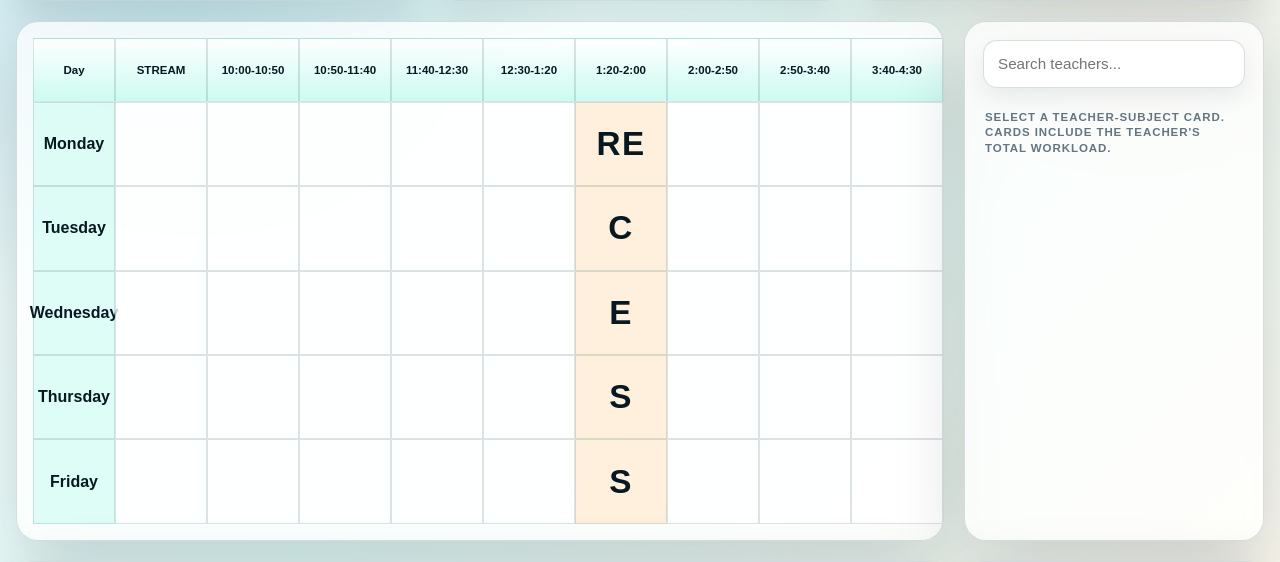
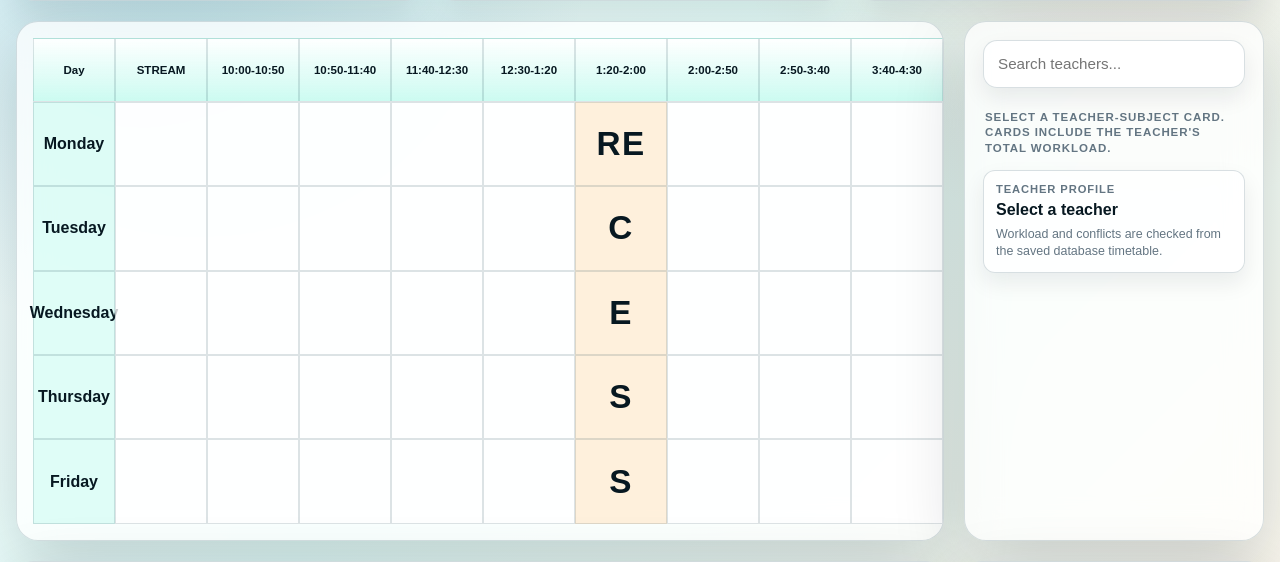
Before and after one commit to Satyanweshi01/Schedulo, a Flask app: page /editor/ in a window 1280 px wide. Shown: the part 231-793 px from the top of the page. Run offline with Flask 3, Linux system fonts and the light colour scheme.

Commit message:
Move scheduling checks to backend

```diff
--- a/app/blueprints/editor/routes.py
+++ b/app/blueprints/editor/routes.py
@@ -13,6 +13,20 @@ from reportlab.platypus import Image, Paragraph, SimpleDocTemplate, Spacer, Tabl
 from .services import week
 from ...extensions import db
 from ...models import *
+
+
+DAYS = ["Monday", "Tuesday", "Wednesday", "Thursday", "Friday"]
+TIME_SLOTS = [
+    "10:00-10:50",
+    "10:50-11:40",
+    "11:40-12:30",
+    "12:30-1:20",
+    "1:20-2:00",
+    "2:00-2:50",
+    "2:50-3:40",
+    "3:40-4:30",
+    "4:30-5:20",
+]
 
 
 @editor_bp.route("/")
@@ -32,50 +46,16 @@ def index():
         "college_name": "BENGAL INSTITUTE OF TECHNOLOGY",
     }
     current_timetable = get_timetable(current_week, dept_id, batch_id)
-
-    cards = db.session.execute(
-        db.select(TeacherAssignment).where(
-            TeacherAssignment.batch_id == batch_id,
-            TeacherAssignment.dept_id == dept_id
-        )
-    ).scalars().all()
-    # eta json banache cards theke
-
-    cards_json = [
-    {
-        "assignment_id": card.assignment_id,
-        "teacher_id": card.teacher.teacher_id,
-        "teacher_name": card.teacher.name,
-        "subject_id": card.subject.subject_id,
-        "subject_name": card.subject.name,
-        "batch_id": card.batch.batch_id,
-        "batch_name": card.batch.name,
-        "department_id": card.department.dept_id,
-        "department_name": card.department.name,
-        "assignment_count": count_teacher_assignments(card.teacher_id),
-        "other_assignments": teacher_assignment_labels(card.teacher_id, card.assignment_id),
-    }
-    for card in cards
-    ]
-
-    # for card in cards:
-    #     cards_json = ({
-    #         "assignment_id": card.assignment_id,
-    #         "teacher_id": card.teacher.teacher_id,
-    #         "teacher_name": card.teacher.name,
-    #         "subject_id": card.subject.subject_id,
-    #         "subject_name": card.subject.name,
-    #         "batch_id": card.batch.batch_id,
-    #         "batch_name": card.batch.name
-    #     })
+    editor_state = build_editor_state(current_week, dept_id, batch_id, current_timetable)
 
     return render_template(
         "editor.html",
         week=current_week,
-        cards_json=cards_json,
+        cards_json=editor_state["cards"],
         editor_context=editor_context,
-        saved_schedule=load_saved_schedule(current_timetable),
-        teacher_conflicts=load_teacher_conflicts(current_week, current_timetable),
+        saved_schedule=editor_state["savedSchedule"],
+        teacher_conflicts=editor_state["teacherConflicts"],
+        initial_editor_state=editor_state,
     )
 
 
@@ -125,6 +105,49 @@ def save_timetable():
 
     db.session.commit()
     return jsonify({"ok": True, "message": f"Saved {saved_count} scheduled classes."})
+
+@editor_bp.route("/api/check_teacher_conflict", methods=["POST"])
+def check_teacher_conflict():
+    payload = request.get_json(silent=True) or {}
+    teacher_id = payload.get("teacherId")
+    day = payload.get("day")
+    time_slot = payload.get("timeSlot")
+    timetable_name = payload.get("week") or week()
+    dept_id = payload.get("deptId")
+    batch_id = payload.get("batchId")
+    dept_id = int(dept_id) if dept_id else None
+    batch_id = int(batch_id) if batch_id else None
+
+    if not teacher_id or not day or not time_slot:
+        return jsonify({"ok": False, "message": "Teacher, day, and time slot are required."}), 400
+
+    current_timetable = get_timetable(timetable_name, dept_id, batch_id)
+    conflicts = get_teacher_slot_conflicts(
+        int(teacher_id),
+        day,
+        time_slot,
+        timetable_name,
+        current_timetable,
+    )
+    return jsonify({
+        "ok": True,
+        "hasConflict": bool(conflicts),
+        "conflicts": conflicts,
+        "profile": get_teacher_workload_profile(int(teacher_id), timetable_name, current_timetable),
+    })
+
+
+@editor_bp.route("/api/teacher/<int:teacher_id>/profile")
+def teacher_profile(teacher_id):
+    timetable_name = request.args.get("week") or week()
+    dept_id = request.args.get("dept_id", type=int)
+    batch_id = request.args.get("batch_id", type=int)
+    current_timetable = get_timetable(timetable_name, dept_id, batch_id)
+    return jsonify({
+        "ok": True,
+        "profile": get_teacher_workload_profile(teacher_id, timetable_name, current_timetable),
+    })
+
 
 
 @editor_bp.route("/pdf", methods=["GET", "POST"])
@@ -385,6 +408,52 @@ def slot_label(timeslot):
     return f"{timeslot.start_time}-{timeslot.end_time}"
 
 
+def build_editor_state(timetable_name, dept_id, batch_id, current_timetable):
+    return {
+        "cards": teacher_cards_for_context(dept_id, batch_id, timetable_name, current_timetable),
+        "days": DAYS,
+        "timeSlots": TIME_SLOTS,
+        "savedSchedule": load_saved_schedule(current_timetable),
+        "teacherConflicts": load_teacher_conflicts(timetable_name, current_timetable),
+    }
+
+
+def teacher_cards_for_context(dept_id, batch_id, timetable_name, current_timetable):
+    if not dept_id or not batch_id:
+        return []
+
+    assignments = db.session.execute(
+        db.select(TeacherAssignment)
+        .where(
+            TeacherAssignment.batch_id == batch_id,
+            TeacherAssignment.dept_id == dept_id,
+        )
+        .order_by(TeacherAssignment.assignment_id)
+    ).scalars().all()
+
+    return [
+        {
+            "assignment_id": assignment.assignment_id,
+            "teacher_id": assignment.teacher.teacher_id,
+            "teacher_name": assignment.teacher.name,
+            "subject_id": assignment.subject.subject_id,
+            "subject_name": assignment.subject.name,
+            "batch_id": assignment.batch.batch_id,
+            "batch_name": assignment.batch.name,
+            "department_id": assignment.department.dept_id,
+            "department_name": assignment.department.name,
+            "assignment_count": count_teacher_assignments(assignment.teacher_id),
+            "other_assignments": teacher_assignment_labels(assignment.teacher_id, assignment.assignment_id),
+            "workload_profile": get_teacher_workload_profile(
+                assignment.teacher_id,
+                timetable_name,
+                current_timetable,
+            ),
+        }
+        for assignment in assignments
+    ]
+
+
 def count_teacher_assignments(teacher_id):
     return db.session.execute(
         db.select(db.func.count(TeacherAssignment.assignment_id)).where(
@@ -405,6 +474,81 @@ def teacher_assignment_labels(teacher_id, current_assignment_id):
         f"{assignment.department.name} / {assignment.batch.name} / {assignment.subject.name}"
         for assignment in assignments
     ]
+
+
+
+
+def get_teacher_workload_profile(teacher_id, timetable_name=None, current_timetable=None):
+    teacher = db.session.get(Teacher, teacher_id)
+    if not teacher:
+        return {
+            "teacherId": teacher_id,
+            "teacherName": "",
+            "assignmentCount": 0,
+            "scheduledClassCount": 0,
+            "currentWeekClassCount": 0,
+            "assignments": [],
+            "dailyLoad": {},
+        }
+
+    assignments = db.session.execute(
+        db.select(TeacherAssignment).where(TeacherAssignment.teacher_id == teacher_id)
+    ).scalars().all()
+
+    scheduled_rows = teacher_scheduled_rows(teacher_id, timetable_name)
+    daily_load = {}
+    current_timetable_id = current_timetable.timetable_id if current_timetable else None
+    current_week_class_count = 0
+
+    for _, timeslot, _, timetable, department, batch, subject in scheduled_rows:
+        label = slot_label(timeslot)
+        daily_load.setdefault(timeslot.day, []).append({
+            "timeSlot": label,
+            "department": department.name,
+            "batch": batch.name,
+            "subject": subject.name,
+            "isCurrentTimetable": timetable.timetable_id == current_timetable_id,
+        })
+        if timetable.timetable_id == current_timetable_id:
+            current_week_class_count += 1
+
+    for slots in daily_load.values():
+        slots.sort(key=lambda item: TIME_SLOTS.index(item["timeSlot"]) if item["timeSlot"] in TIME_SLOTS else 999)
+
+    return {
+        "teacherId": teacher.teacher_id,
+        "teacherName": teacher.name,
+        "assignmentCount": len(assignments),
+        "scheduledClassCount": len(scheduled_rows),
+        "currentWeekClassCount": current_week_class_count,
+        "assignments": [
+            {
+                "assignmentId": assignment.assignment_id,
+                "department": assignment.department.name,
+                "batch": assignment.batch.name,
+                "subject": assignment.subject.name,
+            }
+            for assignment in assignments
+        ],
+        "dailyLoad": daily_load,
+    }
+
+
+def teacher_scheduled_rows(teacher_id, timetable_name=None):
+    query = (
+        db.select(TimeTableEntry, Timeslot, TeacherAssignment, Timetable, Department, Batch, Subject)
+        .join(Timeslot, TimeTableEntry.timeslot_id == Timeslot.timeslot_id)
+        .join(TeacherAssignment, TimeTableEntry.ta_id == TeacherAssignment.assignment_id)
+        .join(Timetable, TimeTableEntry.timetable_id == Timetable.timetable_id)
+        .join(Department, Timetable.dept_id == Department.dept_id)
+        .join(Batch, Timetable.batch_id == Batch.batch_id)
+        .join(Subject, TeacherAssignment.subject_id == Subject.subject_id)
+        .where(TeacherAssignment.teacher_id == teacher_id)
+    )
+    if timetable_name:
+        query = query.where(Timetable.name == timetable_name)
+    query = query.order_by(Timeslot.slot_order)
+    return db.session.execute(query).all()
 
 
 def load_saved_schedule(timetable):
@@ -461,6 +605,44 @@ def load_teacher_conflicts(timetable_name, current_timetable):
     return conflicts
 
 
+
+
+def get_teacher_slot_conflicts(teacher_id, day, time_slot, timetable_name, current_timetable=None):
+    current_timetable_id = current_timetable.timetable_id if current_timetable else None
+    start_time, end_time = split_slot_label(time_slot)
+    query = (
+        db.select(TimeTableEntry, Timeslot, TeacherAssignment, Timetable, Department, Batch, Subject, Teacher)
+        .join(Timeslot, TimeTableEntry.timeslot_id == Timeslot.timeslot_id)
+        .join(TeacherAssignment, TimeTableEntry.ta_id == TeacherAssignment.assignment_id)
+        .join(Timetable, TimeTableEntry.timetable_id == Timetable.timetable_id)
+        .join(Department, Timetable.dept_id == Department.dept_id)
+        .join(Batch, Timetable.batch_id == Batch.batch_id)
+        .join(Subject, TeacherAssignment.subject_id == Subject.subject_id)
+        .join(Teacher, TeacherAssignment.teacher_id == Teacher.teacher_id)
+        .where(
+            Timetable.name == timetable_name,
+            TeacherAssignment.teacher_id == teacher_id,
+            Timeslot.day == day,
+            Timeslot.start_time == start_time,
+            Timeslot.end_time == end_time,
+        )
+    )
+    if current_timetable_id:
+        query = query.where(Timetable.timetable_id != current_timetable_id)
+
+    return [
+        {
+            "teacher": teacher.name,
+            "department": department.name,
+            "batch": batch.name,
+            "subject": subject.name,
+            "day": timeslot.day,
+            "timeSlot": slot_label(timeslot),
+        }
+        for _, timeslot, _, _, department, batch, subject, teacher in timetable_entry_rows(query)
+    ]
+
+
 def find_save_conflicts(schedule, days, time_slots, timetable, timetable_name):
     conflicts = []
     saved_conflicts = load_teacher_conflicts(timetable_name, timetable)
--- a/app/blueprints/editor/templates/editor.html
+++ b/app/blueprints/editor/templates/editor.html
@@ -131,6 +131,11 @@
                 <div class="faculty-summary">
                     Select a teacher-subject card. Cards include the teacher's total workload.
                 </div>
+                <div class="teacher-profile" id="teacher-profile" aria-live="polite">
+                    <span>Teacher profile</span>
+                    <strong>Select a teacher</strong>
+                    <p>Workload and conflicts are checked from the saved database timetable.</p>
+                </div>
                 <!-- Teacher cards are dynamically generated by JavaScript -->
             </div>
 
@@ -162,11 +167,12 @@
             </div>
         </main>
         <script>
-    const cards = {{ cards_json | tojson }};
-    const editorContext = {{ editor_context | tojson }};
-    const savedSchedule = {{ saved_schedule | tojson }};
-    const teacherConflicts = {{ teacher_conflicts | tojson }};
-</script>
+            const initialEditorState = {{ initial_editor_state | tojson }};
+            const cards = initialEditorState.cards;
+            const editorContext = {{ editor_context | tojson }};
+            const savedSchedule = initialEditorState.savedSchedule;
+            const teacherConflicts = initialEditorState.teacherConflicts;
+        </script>
         <!-- Load the editor JavaScript after DOM is loaded -->
         <script src="{{ url_for('static', filename='js/editor.js') }}"></script>
     </body>
--- a/app/static/css/editor.css
+++ b/app/static/css/editor.css
@@ -259,6 +259,48 @@ main {
 .faculty-summary {
     padding: 8px 2px 0;
     line-height: 1.35;
+}
+
+.teacher-profile {
+    border: 1px solid var(--line);
+    border-radius: 12px;
+    padding: 12px;
+    color: var(--ink);
+    background: rgba(255, 255, 255, 0.74);
+    box-shadow: 0 10px 22px rgba(7, 24, 33, 0.08);
+}
+
+.teacher-profile span {
+    display: block;
+    color: var(--muted);
+    font-size: 0.7rem;
+    font-weight: 800;
+    letter-spacing: 0.08em;
+    text-transform: uppercase;
+}
+
+.teacher-profile strong {
+    display: block;
+    margin-top: 6px;
+    color: var(--navy-950);
+    overflow-wrap: anywhere;
+}
+
+.teacher-profile p,
+.teacher-profile li {
+    margin-top: 7px;
+    color: var(--muted);
+    font-size: 0.78rem;
+    line-height: 1.35;
+}
+
+.teacher-profile ul {
+    margin: 8px 0 0;
+    padding-left: 16px;
+}
+
+.teacher-profile b {
+    color: var(--navy-800);
 }
 
 .card {
--- a/app/static/js/editor.js
+++ b/app/static/js/editor.js
@@ -19,26 +19,18 @@ const scheduleState = {
     subjects: [],
 
     // All time slots
-    timeSlots: [
-        "10:00-10:50",
-        "10:50-11:40",
-        "11:40-12:30",
-        "12:30-1:20",
-        "1:20-2:00",
-        "2:00-2:50",
-        "2:50-3:40",
-        "3:40-4:30",
-        "4:30-5:20",
-    ],
+    timeSlots: [],
 
     // Days of the week
-    days: ["Monday", "Tuesday", "Wednesday", "Thursday", "Friday"],
+    days: [],
 
     // Stored JSON data - will hold the schedule JSON when OK is pressed
     storedJSON: null,
 
     // Teacher bookings already saved in other department/batch timetables
     teacherConflicts: {},
+
+    selectedTeacherProfile: null,
 };
 
 /**
@@ -68,6 +60,8 @@ async function initializeEditor() {
     console.log("Initializing Schedulo editor...");
 
     scheduleState.teacherConflicts = teacherConflicts || {};
+    scheduleState.days = initialEditorState.days || [];
+    scheduleState.timeSlots = initialEditorState.timeSlots || [];
     scheduleState.teachers = cards.map((card) => ({
         assignmentId: card.assignment_id,
         id: card.teacher_id,
@@ -78,6 +72,7 @@ async function initializeEditor() {
         batch: card.batch_name,
         assignmentCount: card.assignment_count,
         otherAssignments: card.other_assignments || [],
+        workloadProfile: card.workload_profile || null,
     }));
 
     // Initialize empty schedule structure
@@ -179,11 +174,16 @@ function selectTeacher(cardElement) {
         subjectId: Number(cardElement.dataset.subjectId),
         subject: cardElement.dataset.subjectName,
     };
+    scheduleState.selectedTeacherProfile = scheduleState.teachers.find(
+        (teacher) => teacher.assignmentId === scheduleState.selectedAssignment.assignmentId
+    )?.workloadProfile || null;
 
     console.log("Selected teacher:", scheduleState.selectedTeacher);
+    renderTeacherProfile(scheduleState.selectedTeacherProfile);
+    refreshTeacherProfile(scheduleState.selectedAssignment.teacherId);
 }
 
-function assignSelectedTeacherToCell(cell) {
+async function assignSelectedTeacherToCell(cell) {
     if (!scheduleState.selectedAssignment) {
         alert("Please select a teacher first.");
         return;
@@ -194,7 +194,7 @@ function assignSelectedTeacherToCell(cell) {
 
     if (!day || !timeSlot) return;
 
-    const conflicts = getTeacherConflicts(
+    const conflicts = await checkTeacherConflicts(
         scheduleState.selectedAssignment.teacherId,
         day,
         timeSlot
@@ -286,6 +286,36 @@ function removeTeacherFromCell(cell) {
 function getTeacherConflicts(teacherId, day, timeSlot) {
     if (!teacherId) return [];
     return scheduleState.teacherConflicts[String(teacherId)]?.[`${day}|${timeSlot}`] || [];
+}
+
+async function checkTeacherConflicts(teacherId, day, timeSlot) {
+    try {
+        const response = await fetch("/editor/api/check_teacher_conflict", {
+            method: "POST",
+            headers: {
+                "Content-Type": "application/json",
+            },
+            body: JSON.stringify({
+                teacherId,
+                day,
+                timeSlot,
+                week: editorContext.week,
+                deptId: editorContext.dept_id,
+                batchId: editorContext.batch_id,
+            }),
+        });
+        const result = await response.json();
+        if (!response.ok) throw new Error(result.message || "Conflict check failed");
+
+        if (result.profile) {
+            scheduleState.selectedTeacherProfile = result.profile;
+            renderTeacherProfile(result.profile);
+        }
+        return result.conflicts || [];
+    } catch (error) {
+        console.error(error);
+        return getTeacherConflicts(teacherId, day, timeSlot);
+    }
 }
 
 function markConflictCell(cell) {
@@ -549,6 +579,9 @@ async function storeScheduleJSON() {
         }
 
         updateSaveStatus(result.message || "Saved");
+        if (scheduleState.selectedAssignment) {
+            refreshTeacherProfile(scheduleState.selectedAssignment.teacherId);
+        }
         alert(result.message || "Timetable is saved successfully.");
     } catch (error) {
         console.error(error);
@@ -567,6 +600,76 @@ function highlightServerConflicts(conflicts) {
 function updateSaveStatus(text) {
     const status = document.getElementById("save-status");
     if (status) status.textContent = text;
+}
+
+async function refreshTeacherProfile(teacherId) {
+    if (!teacherId) return;
+
+    const params = new URLSearchParams({
+        week: editorContext.week || "",
+        dept_id: editorContext.dept_id || "",
+        batch_id: editorContext.batch_id || "",
+    });
+
+    try {
+        const response = await fetch(`/editor/api/teacher/${teacherId}/profile?${params.toString()}`);
+        const result = await response.json();
+        if (!response.ok) throw new Error(result.message || "Profile load failed");
+
+        scheduleState.selectedTeacherProfile = result.profile;
+        renderTeacherProfile(result.profile);
+    } catch (error) {
+        console.error(error);
+    }
+}
+
+function renderTeacherProfile(profile) {
+    const panel = document.getElementById("teacher-profile");
+    if (!panel) return;
+
+    if (!profile) {
+        panel.innerHTML = `
+            <span>Teacher profile</span>
+            <strong>Select a teacher</strong>
+            <p>Workload and conflicts are checked from the saved database timetable.</p>
+        `;
+        return;
+    }
+
+    const dailyItems = Object.entries(profile.dailyLoad || {})
+        .map(([day, slots]) => {
+            const slotText = slots.map((slot) => `${slot.timeSlot} ${slot.department}/${slot.batch}`).join(", ");
+            return `<li><b>${escapeHTML(day)}</b>: ${escapeHTML(slotText)}</li>`;
+        })
+        .join("");
+
+    const assignmentText = (profile.assignments || [])
+        .slice(0, 3)
+        .map((assignment) => `${assignment.department}/${assignment.batch}/${assignment.subject}`)
+        .join("; ");
+
+    panel.innerHTML = `
+        <span>Teacher profile</span>
+        <strong>${escapeHTML(profile.teacherName || "Teacher")}</strong>
+        <p>${profile.assignmentCount || 0} stream${profile.assignmentCount === 1 ? "" : "s"} assigned · ${profile.scheduledClassCount || 0} saved class${profile.scheduledClassCount === 1 ? "" : "es"} this week</p>
+        <p>${escapeHTML(assignmentText || "No subject assignment found.")}</p>
+        <ul>${dailyItems || "<li>No saved classes this week.</li>"}</ul>
+    `;
+
+    const loadStatus = document.getElementById("load-status");
+    if (loadStatus) {
+        loadStatus.textContent = `${profile.teacherName}: ${profile.scheduledClassCount || 0} saved classes`;
+    }
+}
+
+function escapeHTML(value) {
+    return String(value).replace(/[&<>"']/g, (character) => ({
+        "&": "&amp;",
+        "<": "&lt;",
+        ">": "&gt;",
+        '"': "&quot;",
+        "'": "&#039;",
+    }[character]));
 }
 
 /**
```
